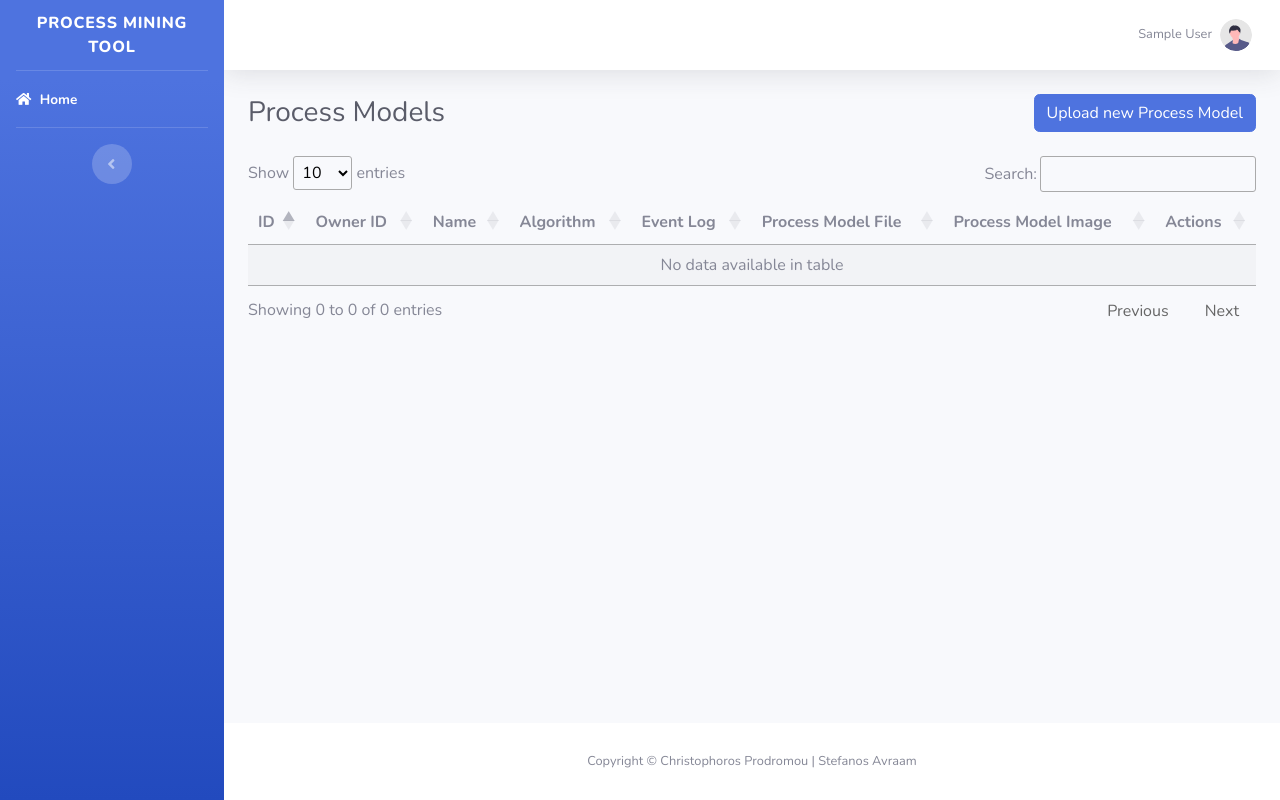
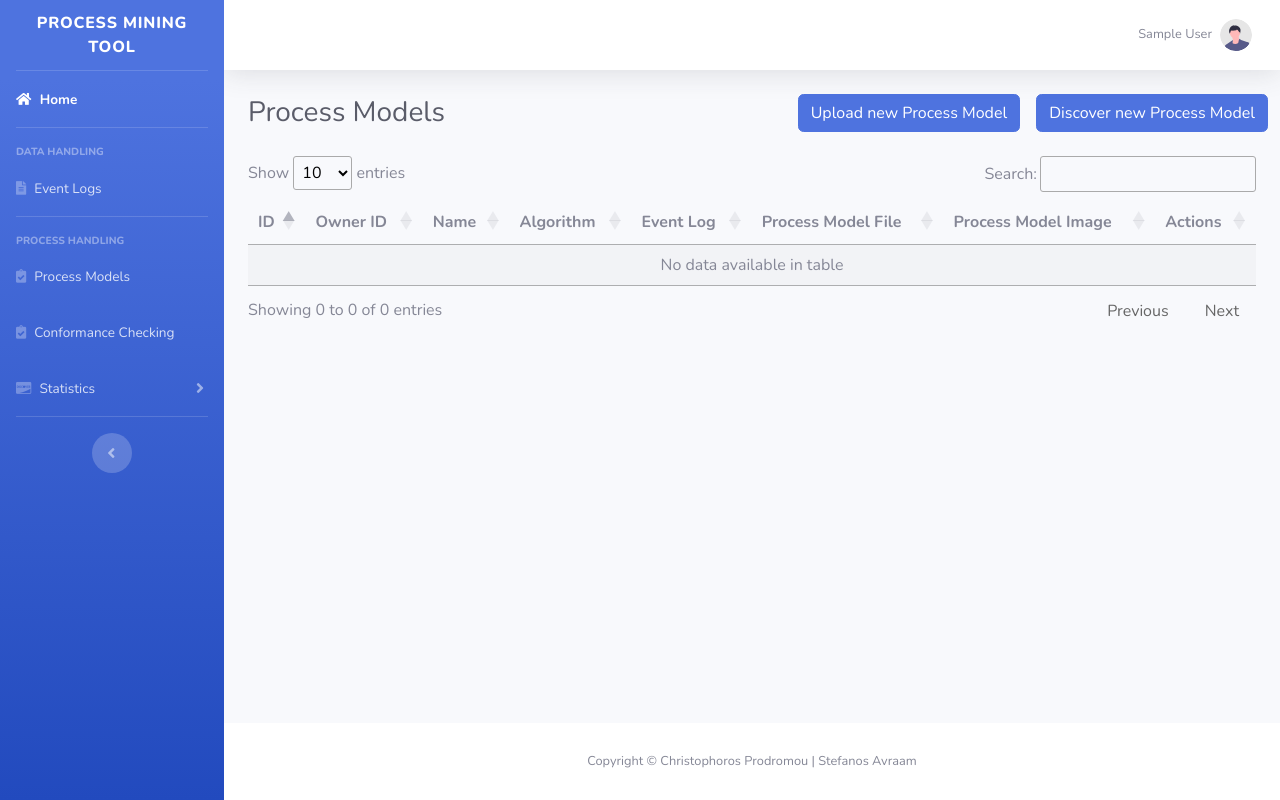
Before and after one commit to Chrisprod06/Process_Mining_Tool_V2, a Django app: page /process_handling/process_model_list/ in a window 1280 px wide. Run offline with Django 4.2, Linux system fonts and the light colour scheme; the visitor is signed in with stand-in values (Sample User, id 1); data that the repository does not hold is empty; parts of the project's set-up code (start-up, migrations or seed data) failed here and were passed over; some libraries are stand-ins or nearby versions.

Commit message:
completed process model discovery

```diff
--- a/pmt/core/urls.py
+++ b/pmt/core/urls.py
@@ -1,9 +1,9 @@
 from django.urls import path, include
 from . import views
-
+app_name = "core"
 urlpatterns = [
     # Core app paths
-    path("index/", views.index, name="index"),
+    path("", views.index, name="index"),
     path("data_handling/", include("data_handling.urls")),
     path("process_handling/", include("process_handling.urls")),
 ]
--- a/pmt/pmt/settings.py
+++ b/pmt/pmt/settings.py
@@ -16,7 +16,6 @@ from django.contrib.messages import constants as messages
 
 # Build paths inside the project like this: BASE_DIR / 'subdir'.
 BASE_DIR = Path(__file__).resolve().parent.parent
-
 
 # Quick-start development settings - unsuitable for production
 # See https://docs.djangoproject.com/en/4.0/howto/deployment/checklist/
--- a/pmt/process_handling/views.py
+++ b/pmt/process_handling/views.py
@@ -8,7 +8,8 @@ from .models import ProcessModel
 
 # Create your views here.
 
-from ..core import pm4py_discovery
+from core import pm4py_discovery
+
 
 @login_required(login_url="/accounts/login")
 def process_model_list(request):
@@ -83,7 +84,6 @@ def process_model_discover(request):
     template = "process_handling/process_model_discover.html"
     discover_process_model_form = DiscoverProcessModelForm()
 
-
     if request.method == "POST":
         discover_process_model_form = DiscoverProcessModelForm(request.POST)
         if discover_process_model_form.is_valid():
@@ -110,6 +110,6 @@ def process_model_discover(request):
             # Save the process model
             new_process_model.save()
             discover_process_model_form.save_m2m()
-            return redirect(reverse_lazy("core:index"))
+            return redirect(reverse_lazy("process_handling:process_model_list"))
     context = {"form": discover_process_model_form}
     return render(request, template, context)
--- a/pmt/templates/core/base.html
+++ b/pmt/templates/core/base.html
@@ -36,7 +36,7 @@
     <ul class="navbar-nav bg-gradient-primary sidebar sidebar-dark accordion" id="accordionSidebar">
 
         <!-- Sidebar - Brand -->
-        <a class="sidebar-brand d-flex align-items-center justify-content-center" href="{% url 'index' %}">
+        <a class="sidebar-brand d-flex align-items-center justify-content-center" href="{% url 'core:index' %}">
             <div class="sidebar-brand-text mx-3">Process Mining Tool</div>
         </a>
 
@@ -45,9 +45,63 @@
 
         <!-- Nav Item - Dashboard -->
         <li class="nav-item active">
-            <a class="nav-link" href="{% url 'index' %}">
+            <a class="nav-link" href="{% url 'core:index' %}">
                 <i class="fas fa-home"></i>
                 <span>Home</span></a>
+        </li>
+
+        <!-- Divider -->
+        <hr class="sidebar-divider">
+
+        <!-- Heading -->
+        <div class="sidebar-heading">
+            Data Handling
+        </div>
+
+        <!-- Nav Item - Charts -->
+        <li class="nav-item">
+            <a class="nav-link" href="{% url 'data_handling:event_log_list' %}">
+                <i class="fas fa-file-alt"></i>
+                <span>Event Logs</span></a>
+        </li>
+        <!-- Divider -->
+        <hr class="sidebar-divider">
+
+        <!-- Heading -->
+        <div class="sidebar-heading">
+            Process Handling
+        </div>
+
+         <!-- Nav Item - Charts -->
+        <li class="nav-item">
+            <a class="nav-link" href="{% url 'process_handling:process_model_list' %}">
+                <i class="fas fa-clipboard-check"></i>
+                <span>Process Models</span></a>
+        </li>
+
+
+
+        <!-- Nav Item - Charts -->
+        <li class="nav-item">
+            <a class="nav-link" href="#">
+                <i class="fas fa-clipboard-check"></i>
+                <span>Conformance Checking</span></a>
+        </li>
+
+         <!-- Nav Item - Utilities Collapse Menu -->
+        <li class="nav-item">
+            <a class="nav-link collapsed" href="#" data-toggle="collapse" data-target="#collapseStatistics"
+               aria-expanded="true" aria-controls="collapseStatistics">
+                <i class="fab fa-cc-discover"></i>
+                <span>Statistics</span>
+            </a>
+            <div id="collapseStatistics" class="collapse" aria-labelledby="headingUtilities"
+                 data-parent="#accordionSidebar">
+                <div class="bg-white py-2 collapse-inner rounded">
+                    <a class="collapse-item" href="#">Performance Dashboard</a>
+                    <a class="collapse-item" href="#">Social Network Analysis</a>
+                </div>
+            </div>
         </li>
 
         <!-- Divider -->
--- a/pmt/templates/process_handling/process_model_discover.html
+++ b/pmt/templates/process_handling/process_model_discover.html
@@ -6,7 +6,7 @@
 
         <!-- Page Heading -->
         <div class="d-sm-flex align-items-center justify-content-between mb-4">
-            <h1 class="h3 mb-0 text-gray-800">Upload/Update Process Model</h1>
+            <h1 class="h3 mb-0 text-gray-800">Discover New Process Model</h1>
         </div>
         <div class="row">
             <div class="col-lg-6">
--- a/pmt/templates/process_handling/process_model_list.html
+++ b/pmt/templates/process_handling/process_model_list.html
@@ -8,9 +8,21 @@
         <!-- Page Heading -->
         <div class="d-sm-flex align-items-center justify-content-between mb-4">
             <h1 class="h3 mb-0 text-gray-800">Process Models</h1>
-            <a href="{% url 'process_handling:process_model_create' %}" class="btn btn-primary"> Upload new Process
-                Model</a>
+            <div class="row">
+                <div>
+                    <a href="{% url 'process_handling:process_model_create' %}" class="btn btn-primary"> Upload new
+                        Process
+                        Model</a>
+                </div>
+                <div class=ml-3>
+                    <a href="{% url 'process_handling:process_model_discover' %}" class="btn btn-primary">
+                        Discover new Process
+                        Model</a>
+                </div>
+            </div>
         </div>
+
+
         {# Table presenting process models #}
         <table id="table_process_models" class="display">
             <thead>
```
Also changed, not shown: pmt/core/pm4py_discovery.py (+24 -2 lines), pmt/process_handling/models.py (+5 -3 lines), pmt/templates/core/index.html (+1 -60 lines).
